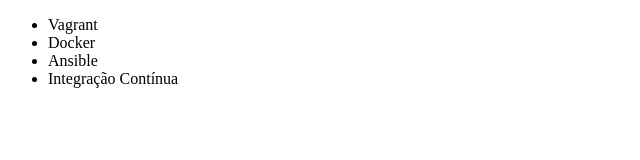
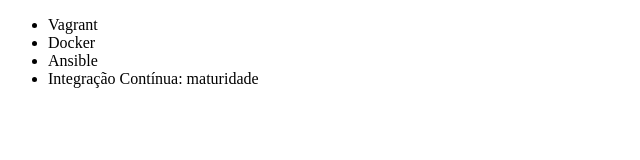
Before and after one commit to marcoamakerman/alura-git, a plain HTML site: page index.html in a window 1280 px wide. Shown: the full height of the page, 0-640 px from the left. Drawn offline with Linux system fonts and the light colour scheme.

Commit message:
renomeando curso de integraçao continua

```diff
--- a/index.html
+++ b/index.html
@@ -9,7 +9,7 @@
         <li>Vagrant</li>
         <li>Docker</li>
         <li>Ansible</li>
-        <li>Integração Contínua</li>
+        <li>Integração Contínua: maturidade</li>
     </ul>
 </body>
 </html>
```
